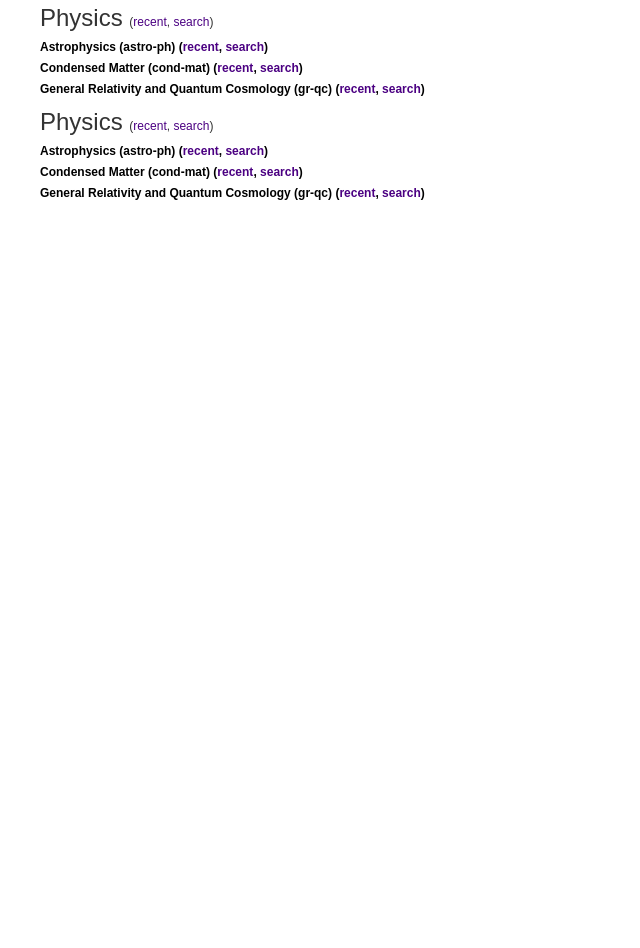
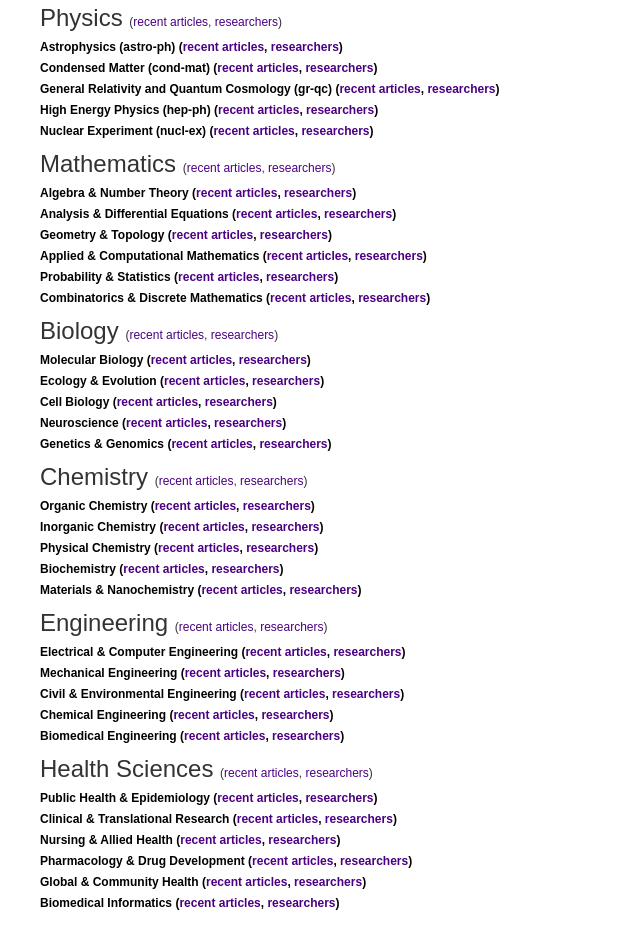
Before and after one commit to jromerooo2/salvadoran_arxiv, a Vue app: page / in a window 1280 px wide. Shown: the part 400-1348 px from the top of the page, without its empty margins (0-640 px from the left). Before the commit the page ends 800 px from the top, so only its background shows below. Built offline with nearby package versions, Linux system fonts and the light colour scheme.

Commit message:
adding more sections in the main page

```diff
--- a/src/assets/content.json
+++ b/src/assets/content.json
@@ -1,45 +1,203 @@
 [
   {
     "category_name": "Physics",
-    "category_recentLink": "#",
-    "category_searchLink": "#",
+    "category_articlesLink": "#",
+    "category_researchersLink": "#",
     "subcategories": [
       {
         "subcategories_name": "Astrophysics (astro-ph)",
-        "subcategories_recentLink": "#",
-        "subcategories_searchLink": "#"
+        "subcategories_articlesLink": "#",
+        "subcategories_researchersLink": "#"
       },
       {
         "subcategories_name": "Condensed Matter (cond-mat)",
-        "subcategories_recentLink": "#",
-        "subcategories_searchLink": "#"
+        "subcategories_articlesLink": "#",
+        "subcategories_researchersLink": "#"
       },
       {
         "subcategories_name": "General Relativity and Quantum Cosmology (gr-qc)",
-        "subcategories_recentLink": "#",
-        "subcategories_searchLink": "#"
+        "subcategories_articlesLink": "#",
+        "subcategories_researchersLink": "#"
+      },
+      {
+        "subcategories_name": "High Energy Physics (hep-ph)",
+        "subcategories_articlesLink": "#",
+        "subcategories_researchersLink": "#"
+      },
+      {
+        "subcategories_name": "Nuclear Experiment (nucl-ex)",
+        "subcategories_articlesLink": "#",
+        "subcategories_researchersLink": "#"
       }
     ]
   },
   {
-    "category_name": "Physics",
-    "category_recentLink": "#",
-    "category_searchLink": "#",
+    "category_name": "Mathematics",
+    "category_articlesLink": "#",
+    "category_researchersLink": "#",
     "subcategories": [
       {
-        "subcategories_name": "Astrophysics (astro-ph)",
-        "subcategories_recentLink": "#",
-        "subcategories_searchLink": "#"
+        "subcategories_name": "Algebra & Number Theory",
+        "subcategories_articlesLink": "#",
+        "subcategories_researchersLink": "#"
       },
       {
-        "subcategories_name": "Condensed Matter (cond-mat)",
-        "subcategories_recentLink": "#",
-        "subcategories_searchLink": "#"
+        "subcategories_name": "Analysis & Differential Equations",
+        "subcategories_articlesLink": "#",
+        "subcategories_researchersLink": "#"
       },
       {
-        "subcategories_name": "General Relativity and Quantum Cosmology (gr-qc)",
-        "subcategories_recentLink": "#",
-        "subcategories_searchLink": "#"
+        "subcategories_name": "Geometry & Topology",
+        "subcategories_articlesLink": "#",
+        "subcategories_researchersLink": "#"
+      },
+      {
+        "subcategories_name": "Applied & Computational Mathematics",
+        "subcategories_articlesLink": "#",
+        "subcategories_researchersLink": "#"
+      },
+      {
+        "subcategories_name": "Probability & Statistics",
+        "subcategories_articlesLink": "#",
+        "subcategories_researchersLink": "#"
+      },
+      {
+        "subcategories_name": "Combinatorics & Discrete Mathematics",
+        "subcategories_articlesLink": "#",
+        "subcategories_researchersLink": "#"
+      }
+    ]
+  },
+  {
+    "category_name": "Biology",
+    "category_articlesLink": "#",
+    "category_researchersLink": "#",
+    "subcategories": [
+      {
+        "subcategories_name": "Molecular Biology",
+        "subcategories_articlesLink": "#",
+        "subcategories_researchersLink": "#"
+      },
+      {
+        "subcategories_name": "Ecology & Evolution",
+        "subcategories_articlesLink": "#",
+        "subcategories_researchersLink": "#"
+      },
+      {
+        "subcategories_name": "Cell Biology",
+        "subcategories_articlesLink": "#",
+        "subcategories_researchersLink": "#"
+      },
+      {
+        "subcategories_name": "Neuroscience",
+        "subcategories_articlesLink": "#",
+        "subcategories_researchersLink": "#"
+      },
+      {
+        "subcategories_name": "Genetics & Genomics",
+        "subcategories_articlesLink": "#",
+        "subcategories_researchersLink": "#"
+      }
+    ]
+  },
+  {
+    "category_name": "Chemistry",
+    "category_articlesLink": "#",
+    "category_researchersLink": "#",
+    "subcategories": [
+      {
+        "subcategories_name": "Organic Chemistry",
+        "subcategories_articlesLink": "#",
+        "subcategories_researchersLink": "#"
+      },
+      {
+        "subcategories_name": "Inorganic Chemistry",
+        "subcategories_articlesLink": "#",
+        "subcategories_researchersLink": "#"
+      },
+      {
+        "subcategories_name": "Physical Chemistry",
+        "subcategories_articlesLink": "#",
+        "subcategories_researchersLink": "#"
+      },
+      {
+        "subcategories_name": "Biochemistry",
+        "subcategories_articlesLink": "#",
+        "subcategories_researchersLink": "#"
+      },
+      {
+        "subcategories_name": "Materials & Nanochemistry",
+        "subcategories_articlesLink": "#",
+        "subcategories_researchersLink": "#"
+      }
+    ]
+  },
+  {
+    "category_name": "Engineering",
+    "category_articlesLink": "#",
+    "category_researchersLink": "#",
+    "subcategories": [
+      {
+        "subcategories_name": "Electrical & Computer Engineering",
+        "subcategories_articlesLink": "#",
+        "subcategories_researchersLink": "#"
+      },
+      {
+        "subcategories_name": "Mechanical Engineering",
+        "subcategories_articlesLink": "#",
+        "subcategories_researchersLink": "#"
+      },
+      {
+        "subcategories_name": "Civil & Environmental Engineering",
+        "subcategories_articlesLink": "#",
+        "subcategories_researchersLink": "#"
+      },
+      {
+        "subcategories_name": "Chemical Engineering",
+        "subcategories_articlesLink": "#",
+        "subcategories_researchersLink": "#"
+      },
+      {
+        "subcategories_name": "Biomedical Engineering",
+        "subcategories_articlesLink": "#",
+        "subcategories_researchersLink": "#"
+      }
+    ]
+  },
+  {
+    "category_name": "Health Sciences",
+    "category_articlesLink": "#",
+    "category_researchersLink": "#",
+    "subcategories": [
+      {
+        "subcategories_name": "Public Health & Epidemiology",
+        "subcategories_articlesLink": "#",
+        "subcategories_researchersLink": "#"
+      },
+      {
+        "subcategories_name": "Clinical & Translational Research",
+        "subcategories_articlesLink": "#",
+        "subcategories_researchersLink": "#"
+      },
+      {
+        "subcategories_name": "Nursing & Allied Health",
+        "subcategories_articlesLink": "#",
+        "subcategories_researchersLink": "#"
+      },
+      {
+        "subcategories_name": "Pharmacology & Drug Development",
+        "subcategories_articlesLink": "#",
+        "subcategories_researchersLink": "#"
+      },
+      {
+        "subcategories_name": "Global & Community Health",
+        "subcategories_articlesLink": "#",
+        "subcategories_researchersLink": "#"
+      },
+      {
+        "subcategories_name": "Biomedical Informatics",
+        "subcategories_articlesLink": "#",
+        "subcategories_researchersLink": "#"
       }
     ]
   }
--- a/src/views/Home.vue
+++ b/src/views/Home.vue
@@ -27,15 +27,15 @@
         <h1>
           {{ category.category_name }}
           <span class="links">
-            (<a :href="category.category_recentLink">recent</a>,
-            <a :href="category.category_searchLink">search</a>)
+            (<a :href="category.category_articlesLink">recent articles</a>,
+            <a :href="category.category_researchersLink">researchers</a>)
           </span>
         </h1>
         <div v-for="(subcategory, subIndex) in category.subcategories" :key="subIndex">
           <b>{{ subcategory.subcategories_name }}
             <span class="links">
-              (<a :href="subcategory.subcategories_recentLink">recent</a>,
-              <a :href="subcategory.subcategories_searchLink">search</a>)
+              (<a :href="subcategory.subcategories_articlesLink">recent articles</a>,
+              <a :href="subcategory.subcategories_researchersLink">researchers</a>)
             </span>
           </b>
         </div>
```
